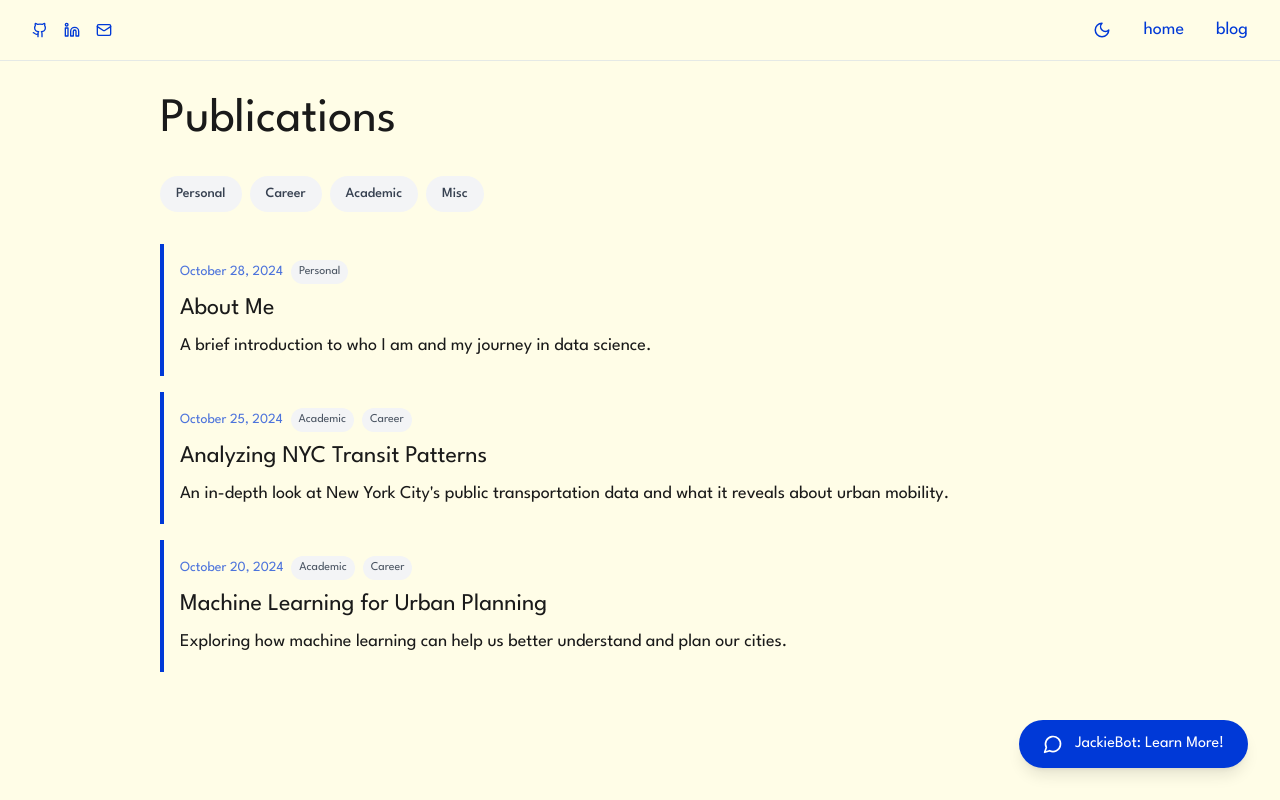
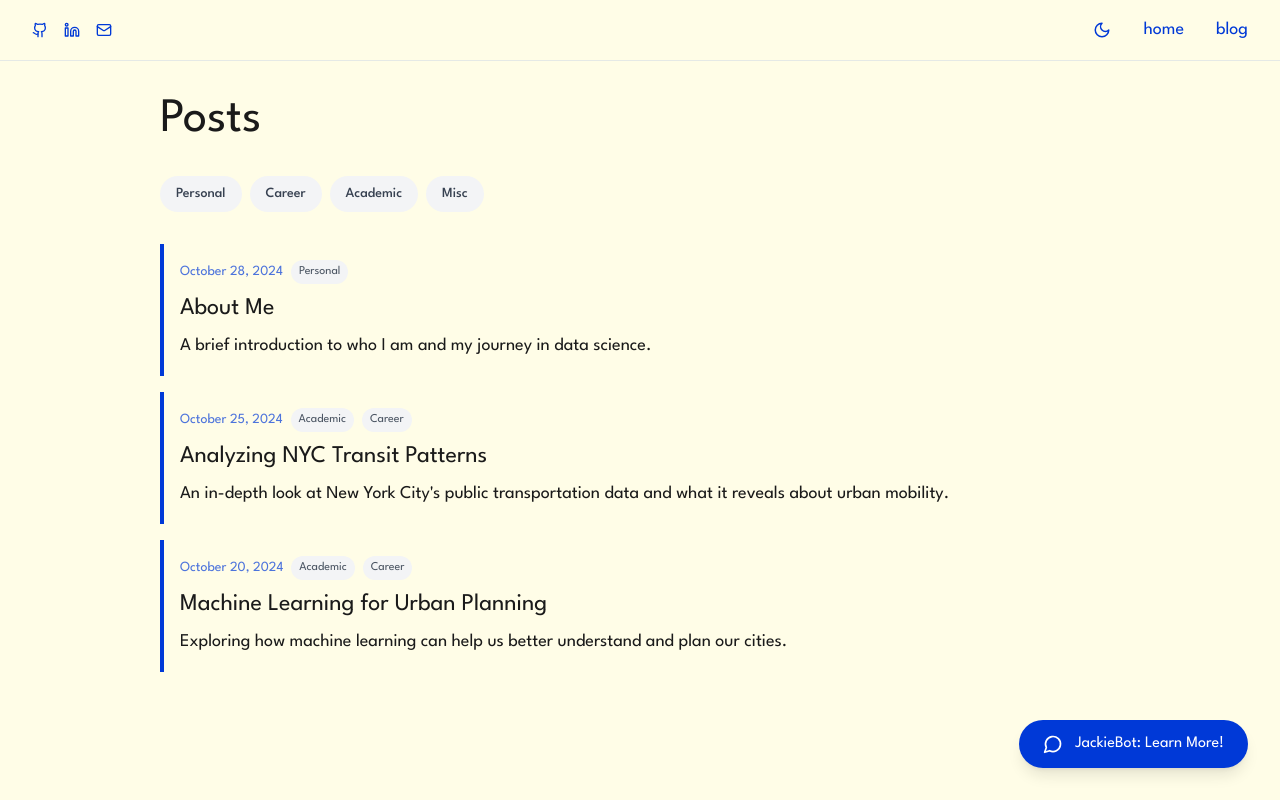
Before and after one commit to jaackiekim/jackiekim.me, a React (Vite) app: page /blog in a window 1280 px wide. Built offline with nearby package versions, Linux system fonts and the light colour scheme.

Commit message:
Update Blog.tsx

```diff
--- a/src/components/Blog.tsx
+++ b/src/components/Blog.tsx
@@ -67,7 +67,7 @@ export default function Blog() {
 
   return (
     <div className="max-w-5xl mx-auto px-8">
-      <h1 className={`text-5xl mb-8 ${theme === 'dark' ? 'text-white' : ''}`}>Publications</h1>
+      <h1 className={`text-5xl mb-8 ${theme === 'dark' ? 'text-white' : ''}`}>Posts</h1>
 
       {/* Category Filters */}
       <div className="mb-8">
```
